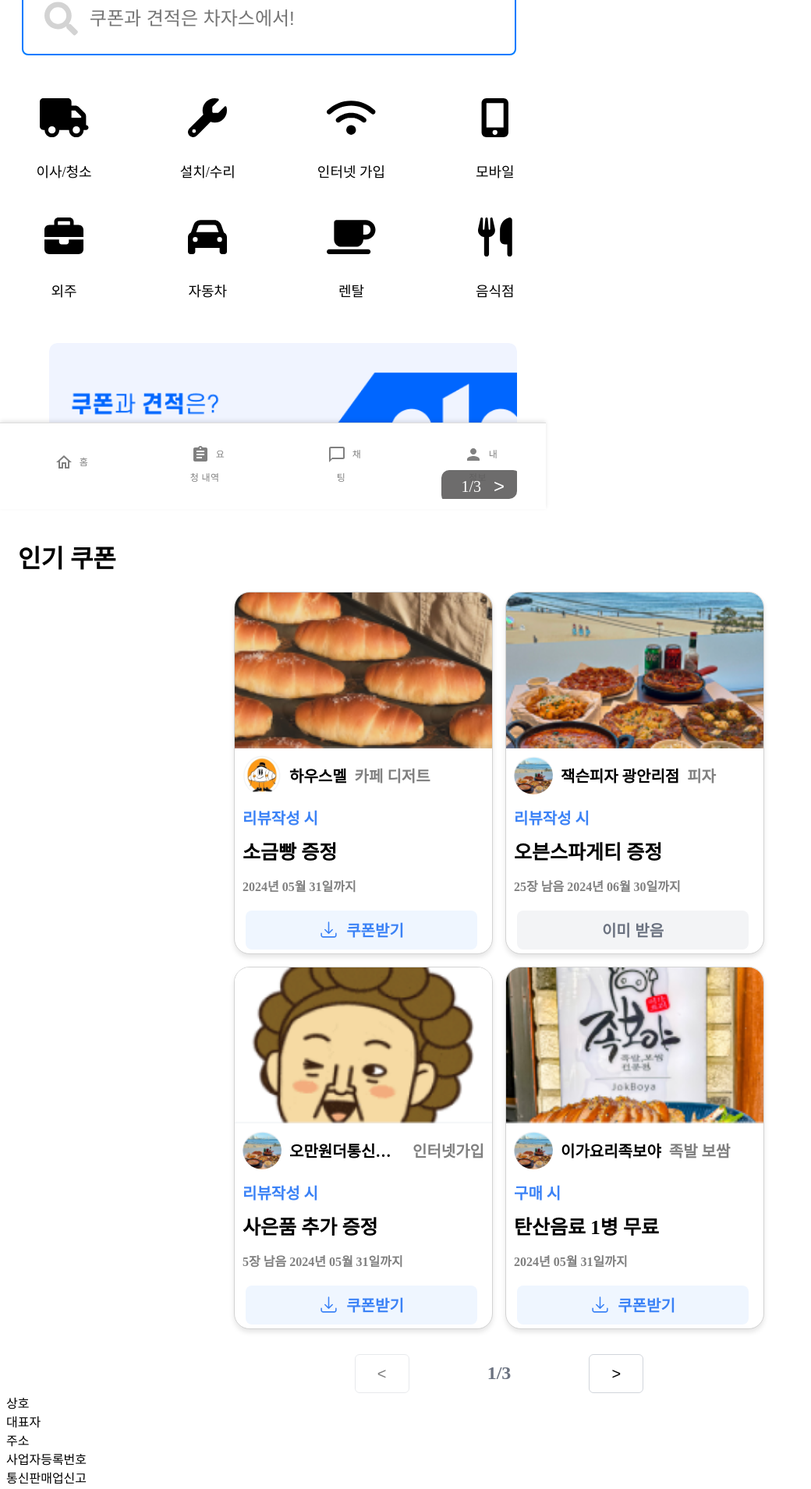
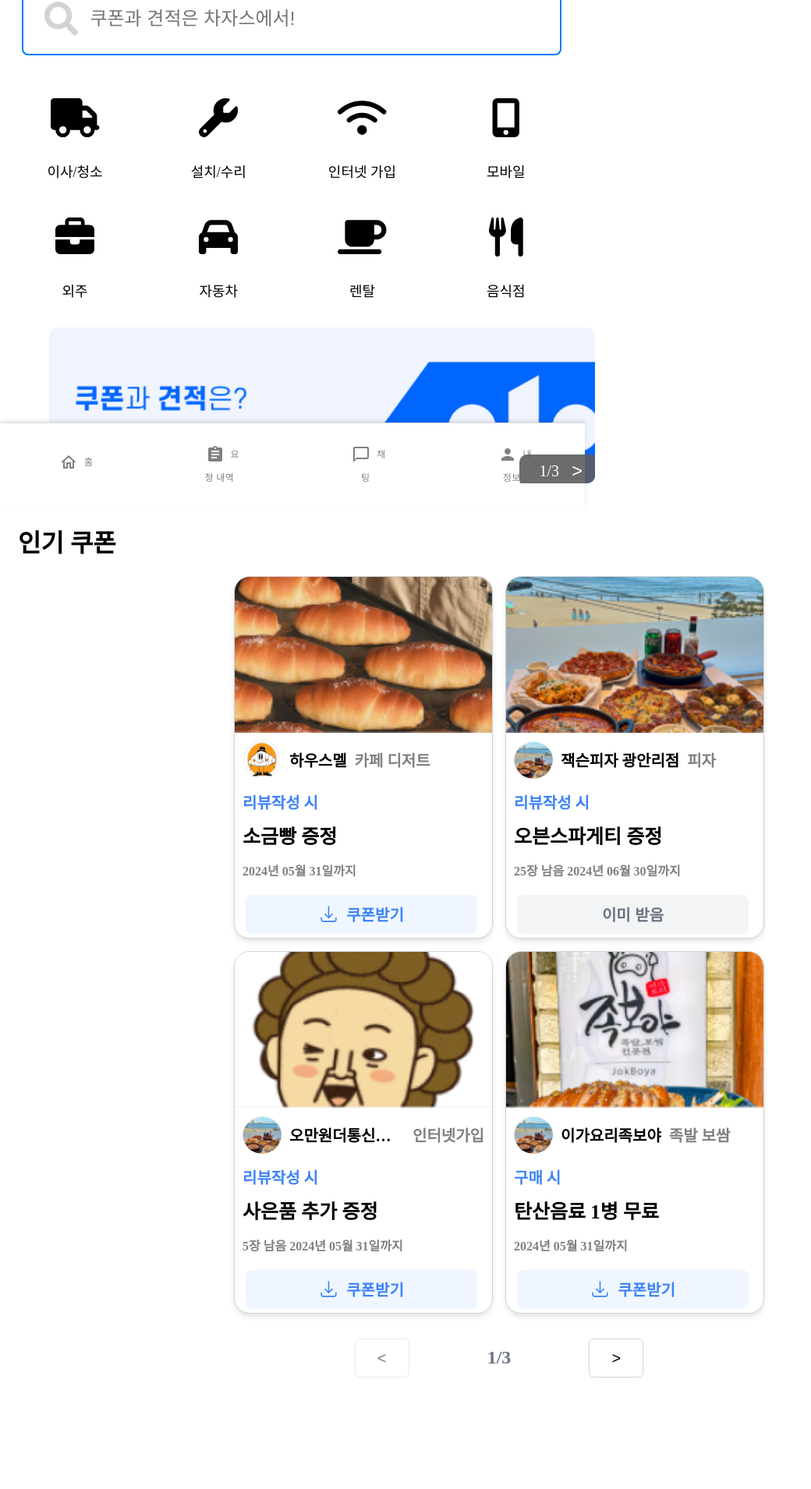
Before and after one commit to vosw1/my_app_test, a Next.js app: page / in a window 1280 px wide. Shown: the part 147-2057 px from the top of the page at 78% size, without its empty margins (0-1040 px from the left). After the commit the page ends 1922 px from the top, so only its background shows below. Built offline with nearby package versions, Linux system fonts and the light colour scheme.

Commit message:
푸터 준비

```diff
--- a/src/app/components/bottom_nav.module.css
+++ b/src/app/components/bottom_nav.module.css
@@ -3,7 +3,7 @@
   justify-content: space-around;
   align-items: center;
   height: 100px; /* 높이를 조정합니다 */
-  width: 700px;
+  width: 750px;
   position: fixed;
   bottom: 0;
   padding-bottom: 10px;
--- a/src/app/components/event_banner.module.css
+++ b/src/app/components/event_banner.module.css
@@ -3,7 +3,7 @@
 .bannerContainer {
   position: relative;
   width: 700px;
-  max-width: 600px; /* 최대 폭 설정 */
+  max-width: 85%; /* 최대 폭 설정 */
   margin-left: 55px;
   border-radius: 10px; /* 둥근 모서리 */
   overflow: hidden; /* 배너가 컨테이너를 넘지 않도록 설정 */
--- a/src/app/components/footer.tsx
+++ b/src/app/components/footer.tsx
@@ -1,16 +1,71 @@
-import React from 'react';
+"use client";
+
+import React, { useState } from 'react';
 
 const Footer: React.FC = () => {
+  const [selectedSection, setSelectedSection] = useState<'terms' | 'privacy' | 'business' | null>(null);
+  const [showBusinessInfo, setShowBusinessInfo] = useState(false);
+
+  const toggleBusinessInfo = () => {
+    setShowBusinessInfo(!showBusinessInfo);
+  };
+
   return (
-    <footer className="bg-blue-600 text-white p-4 shadow-md">
-    <div>
-        <div>상호</div>
-        <div>대표자</div>
-        <div>주소</div>
-        <div>사업자등록번호</div>
-        <div>통신판매업신고</div>
-        <div>호스팅사업자</div>
-    </div>
+    <footer className="bg-gray-800 text-white text-center py-4 mt-4">
+      {/* 메뉴 텍스트 */}
+      <div className="flex justify-center gap-10 mb-4">
+        <button onClick={() => setSelectedSection('terms')} className="text-white hover:underline">이용약관</button>
+        <button onClick={() => setSelectedSection('privacy')} className="text-white hover:underline">개인정보처리방침</button>
+        <button onClick={() => setSelectedSection('business')} className="text-white hover:underline">사업자정보</button>
+      </div>
+
+      {/* 선택된 내용 */}
+      <div className="text-center px-4 py-6 bg-white border border-gray-300 rounded-lg mx-2">
+        {selectedSection === 'terms' && <p>이용약관 내용이 여기에 표시됩니다.</p>}
+        {selectedSection === 'privacy' && <p>개인정보처리방침 내용이 여기에 표시됩니다.</p>}
+        {selectedSection === 'business' && (
+          <>
+            <button
+              onClick={toggleBusinessInfo}
+              className="bg-white border border-gray-300 rounded-lg px-4 py-2 font-bold text-black"
+            >
+              사업자 정보
+            </button>
+            {showBusinessInfo && (
+              <div className="mt-4 p-4 border border-gray-300 bg-white rounded-lg">
+                <table className="w-full text-left">
+                  <tbody>
+                    <tr>
+                      <td className="py-2 px-4 font-semibold">상호</td>
+                      <td className="py-2 px-4">차자스</td>
+                    </tr>
+                    <tr>
+                      <td className="py-2 px-4 font-semibold">대표자</td>
+                      <td className="py-2 px-4">김민석</td>
+                    </tr>
+                    <tr>
+                      <td className="py-2 px-4 font-semibold">주소</td>
+                      <td className="py-2 px-4">부산광역시 북구 만덕대로 134</td>
+                    </tr>
+                    <tr>
+                      <td className="py-2 px-4 font-semibold">사업자등록번호</td>
+                      <td className="py-2 px-4">123-45-67890</td>
+                    </tr>
+                    <tr>
+                      <td className="py-2 px-4 font-semibold">통신판매업신고</td>
+                      <td className="py-2 px-4">제0000-땡땡땡땡-1234호</td>
+                    </tr>
+                    <tr>
+                      <td className="py-2 px-4 font-semibold">포스팅사업자</td>
+                      <td className="py-2 px-4">땡땡</td>
+                    </tr>
+                  </tbody>
+                </table>
+              </div>
+            )}
+          </>
+        )}
+      </div>
     </footer>
   );
 };
--- a/src/app/components/item_list.module.css
+++ b/src/app/components/item_list.module.css
@@ -4,8 +4,7 @@
     grid-template-columns: repeat(4, 1fr); /* 4개의 열로 아이템을 배치합니다 */
     gap: 37px; /* 아이템 간의 간격을 설정합니다 */
     padding: 0 16px; /* 그리드의 패딩 */
-    padding-bottom: 50px;
-    padding-top: 30px;
+    padding: 30px 30px;
 }
 
 .itemLink {
--- a/src/app/components/search.module.css
+++ b/src/app/components/search.module.css
@@ -8,7 +8,7 @@
   .searchInner {
     padding: 15px;
     display: flex;
-    width: 600px;
+    width: 94%;
     align-items: center;
     border: 2px solid #007bff; /* 파란색 테두리 */
     border-radius: 0.5rem; /* 둥근 모서리 */
--- a/src/app/layout.tsx
+++ b/src/app/layout.tsx
@@ -18,7 +18,7 @@ const Layout: React.FC<{ children: React.ReactNode }> = ({ children }) => {
             {children}
           </main>
 
-          <Footer />
+          <footer />
           <BottomNav />
         </div>
       </body>
```
